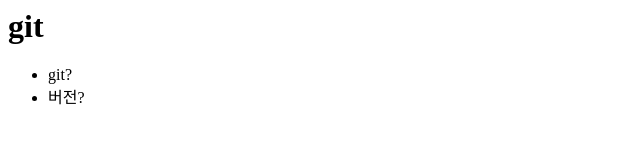
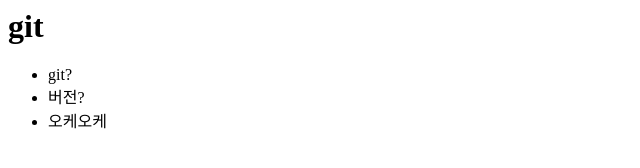
Before and after one commit to skymong9u20/opentutor_git_egoing, a plain HTML site: page index.html in a window 1280 px wide. Shown: the full height of the page, 0-640 px from the left. Drawn offline with Linux system fonts and the light colour scheme.

Commit message:
오케[오케

```diff
--- a/index.html
+++ b/index.html
@@ -9,6 +9,7 @@
 	<ul>
 	<li>git?</li>
 	<li>버전?</li>
+	<li>오케오케</li>
 	</ul>
 </body>
 </html>
```
